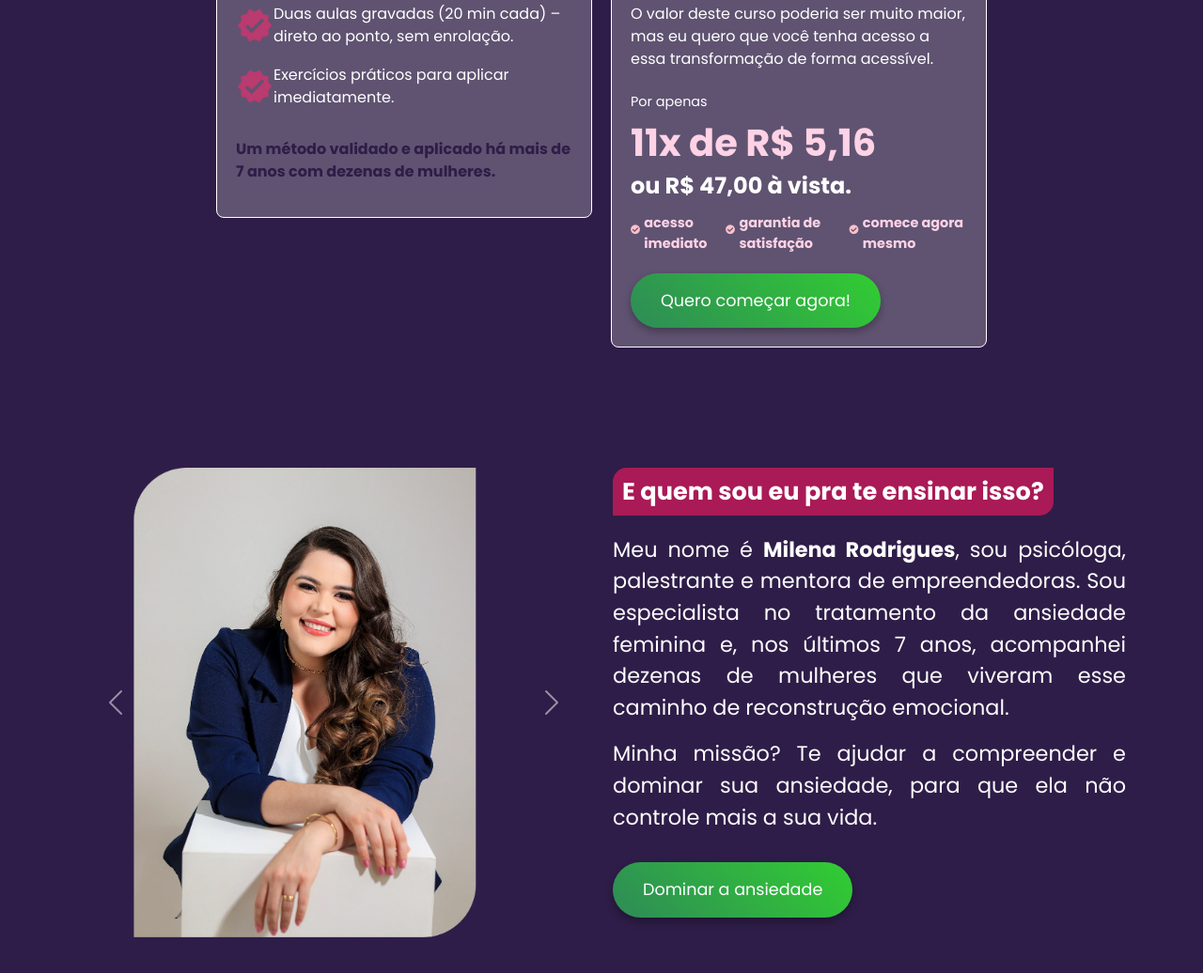
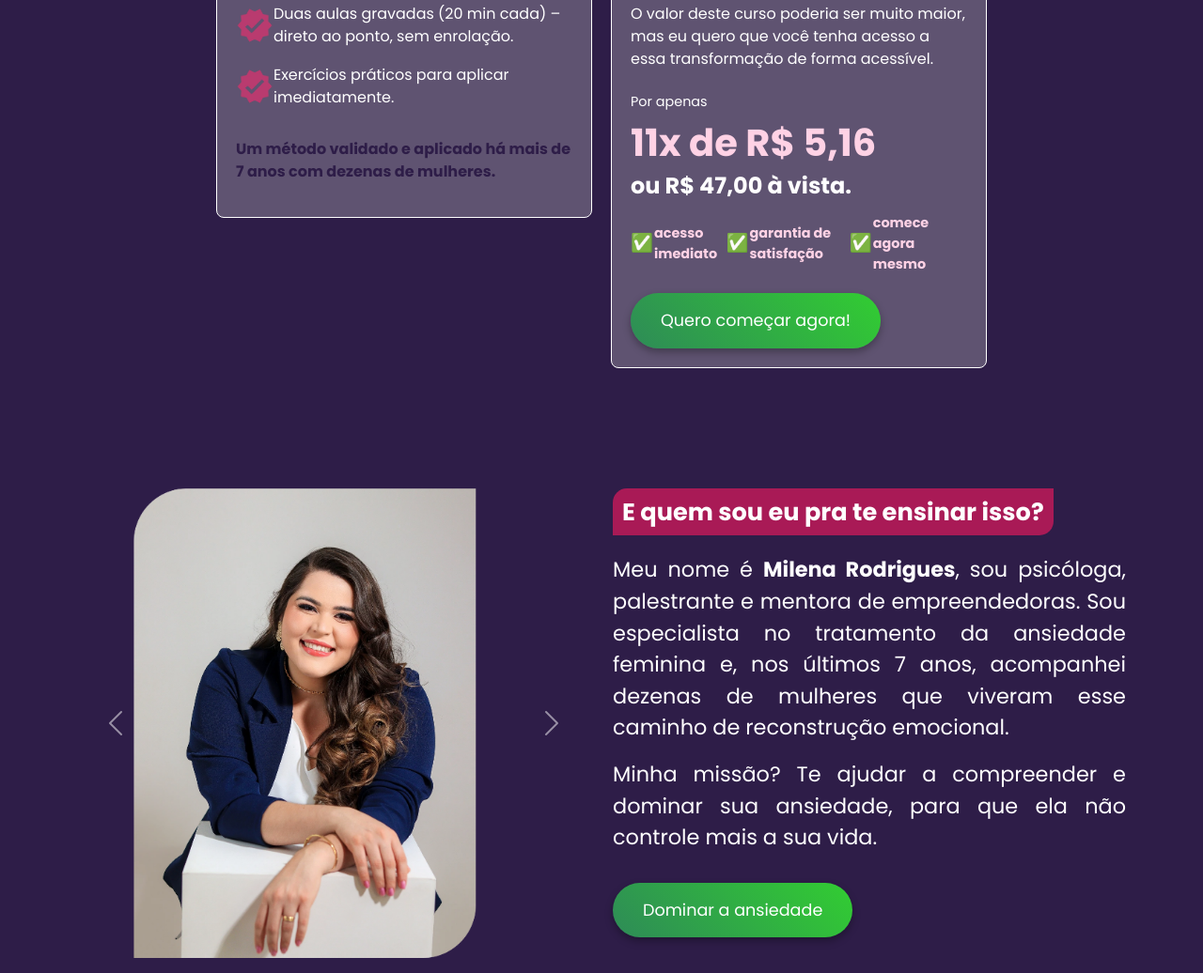
Before and after one commit to edvyn/milena, a plain HTML site: page index.html in a window 1280 px wide. Shown: the part 4521-5557 px from the top of the page at 94% size. Drawn offline with nearby package versions, Linux system fonts and the light colour scheme.

Commit message:
Add files via upload

```diff
--- a/index.html
+++ b/index.html
@@ -7,8 +7,9 @@
     <title>Dominando a Ansiedade</title>
     <link rel="stylesheet" href="assets/style.css">
     <link href="https://cdn.jsdelivr.net/npm/bootstrap@5.3.0-alpha1/dist/css/bootstrap.min.css" rel="stylesheet">
-    <link rel="stylesheet" href="https://cdnjs.cloudflare.com/ajax/libs/font-awesome/5.15.4/css/all.min.css">
-
+    <link rel="preload" href="path/to/bg-hero.webp" as="image" type="image/webp" crossorigin="anonymous">
+    <link rel="preload" href="path/to/hero-img-mob.webp" as="image" type="image/webp" crossorigin="anonymous">
+    <link rel="preload" href="path/to/milena.webp" as="image" type="image/webp" crossorigin="anonymous">
 
 </head>
 <body>
@@ -192,7 +193,6 @@
     </section>
 
     <section class="conteudo">
-
       <div class="box hidden-content">
         <h3>O que você vai receber?</h3>
         <ul>
@@ -218,21 +218,22 @@
         <h4><small style="font-size: 1.5rem; font-weight: bold;">ou R$ 47,00 à vista.</small></h4>
         <div class="benefits">
           <div class="benefit-item">
-            <i class="fa fa-check-circle check-icon"></i>
+            <span style="color: #ffd2e5; font-size: 1.2rem;">✅</span>
             <small>acesso imediato</small>
           </div>
           <div class="benefit-item">
-            <i class="fa fa-check-circle check-icon"></i>
+            <span style="color: #ffd2e5; font-size: 1.2rem;">✅</span>
             <small>garantia de satisfação</small>
           </div>
           <div class="benefit-item">
-            <i class="fa fa-check-circle check-icon"></i>
+            <span style="color: #ffd2e5; font-size: 1.2rem;">✅</span>
             <small>comece agora mesmo</small>
           </div>
         </div>
         <button class="btn-custom" onclick="window.location.href='https://chk.eduzz.com/2333601'">Quero começar agora!</button>
       </div>
     </section>
+
 
 
   <section class="about">
@@ -280,7 +281,6 @@
       </div>
     </div>
 
-    <script src="https://cdn.jsdelivr.net/npm/bootstrap@5.3.0-alpha1/dist/js/bootstrap.bundle.min.js"></script>
   </section>
 
   <section class="faq-section" id="faq">
@@ -338,7 +338,8 @@
 
     </div>
   </section>
-    <script src="assets/app.js"></script>
+  <script src="https://cdn.jsdelivr.net/npm/bootstrap@5.3.0-alpha1/dist/js/bootstrap.bundle.min.js"></script>
+  <script src="assets/app.js"></script>
 
 
 </body>
```
